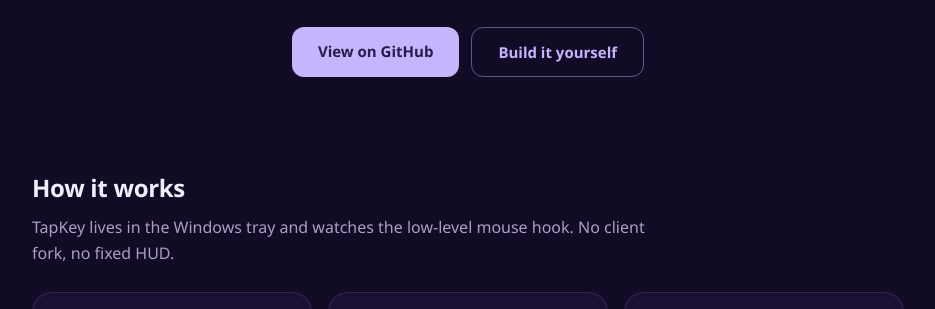
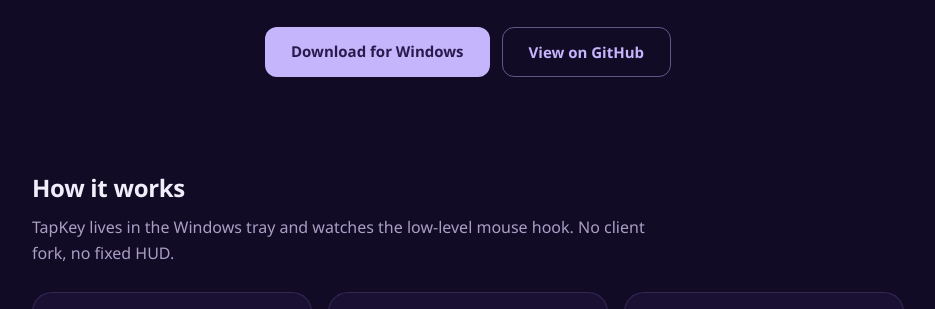
Before and after one commit to CrowKing63/TapKey, a plain HTML site: page docs/index.html in a window 1280 px wide. Shown: the part 429-738 px from the top of the page, without its empty margins (172-1107 px from the left). Drawn offline with Linux system fonts and the light colour scheme.

Commit message:
Add tag-triggered release CI + download links
GitHub Actions: v* tag -> windows runner, msys2 mingw (gcc/windres) +
Rust GNU toolchain, release build, portable zip (exe+README+LICENSE),
publish GitHub Release. README/homepage now point to Releases.

```diff
--- a/docs/index.html
+++ b/docs/index.html
@@ -168,8 +168,8 @@
       Single taps stay untouched.
     </p>
     <div class="cta">
-      <a class="btn" href="https://github.com/CrowKing63/TapKey">View on GitHub</a>
-      <a class="btn ghost" href="#build">Build it yourself</a>
+      <a class="btn" href="https://github.com/CrowKing63/TapKey/releases">Download for Windows</a>
+      <a class="btn ghost" href="https://github.com/CrowKing63/TapKey">View on GitHub</a>
     </div>
   </div>
 
@@ -271,6 +271,7 @@ cd src/tapkey
 cargo build --release
 <span class="c"># run target/release/tapkey.exe — it starts in the tray</span></pre>
     <p class="note">
+      Prefer a ready-made build? Grab the portable zip from <a href="https://github.com/CrowKing63/TapKey/releases">Releases</a> (unsigned — SmartScreen may warn; More info → Run anyway).<br>
       Double-tap the same spot to open the overlay. Tray tap → settings (trigger window, tap radius, idle close, pause, quit).
       Full instructions and design notes in the <a href="https://github.com/CrowKing63/TapKey#readme">README</a>.
       Note: actions can't be injected into apps running as administrator unless TapKey is elevated too (Windows UIPI).
```
Also changed, not shown: 2 other files.
